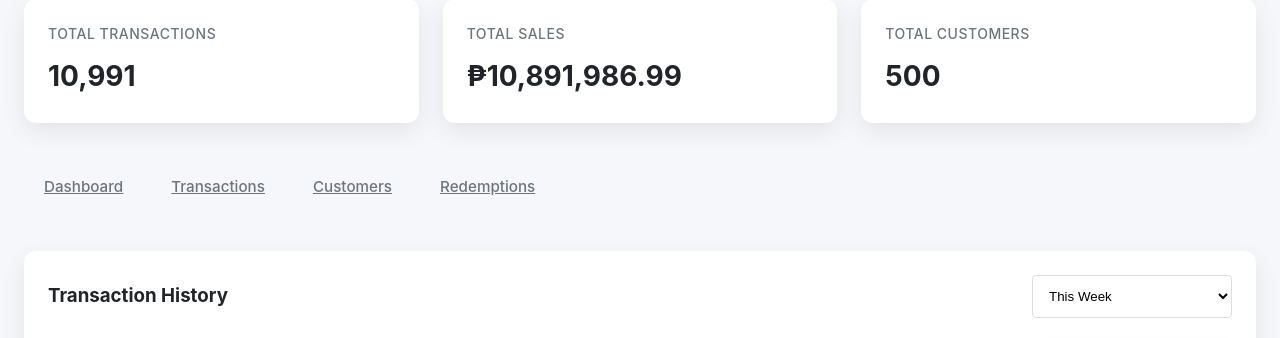
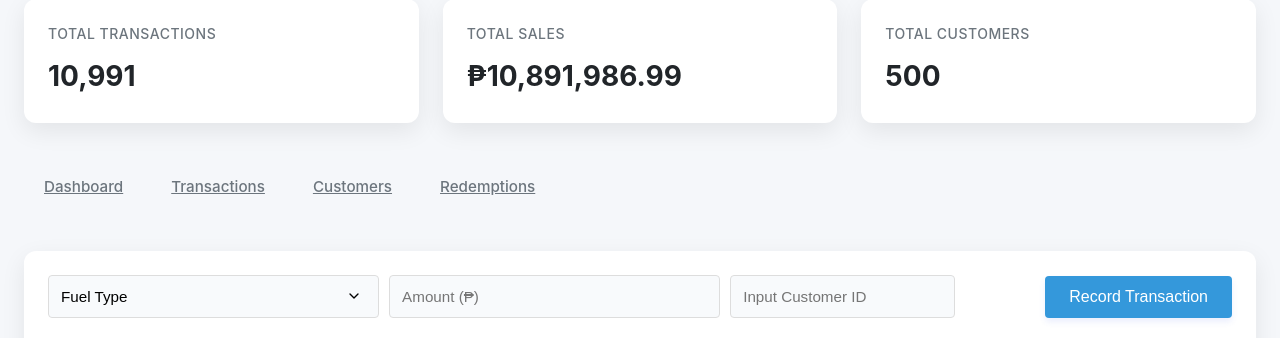
Before and after one commit to PooOrmond/gasoline-points-system, a Flask app: template templates/transaction.html in a window 1280 px wide. Shown: the part 195-533 px from the top of the page. Run offline with Flask 3, Linux system fonts and the light colour scheme; the template is opened without the code that fills it, so the values that code supplies are empty; data comes from the database, SQL or seed files in the repository.

Commit message:
Updated redeem.html

```diff
--- a/templates/admin.html
+++ b/templates/admin.html
@@ -129,8 +129,8 @@
         {% block content %}
         <h3>Recent Activity</h3>
         <p>
-          Welcome to the Fuel Reward System admin dashboard. Select a tab above
-          to manage different aspects of the system.
+          Welcome to the Fuel Reward System dashboard. Select a tab above to
+          manage different aspects of the system.
         </p>
         {% endblock %}
       </div>
--- a/templates/transaction.html
+++ b/templates/transaction.html
@@ -1,37 +1,5 @@
 {% extends "admin.html" %} {% block content %}
 <style>
-  /* Add these new styles for the sort controls */
-  .sort-controls {
-    display: flex;
-    justify-content: space-between;
-    margin-bottom: 20px;
-    align-items: center;
-    flex-wrap: wrap;
-    gap: 15px;
-  }
-  .sort-form {
-    display: flex;
-    gap: 10px;
-    align-items: center;
-  }
-  .sort-select {
-    padding: 0.75rem;
-    border: 1px solid #ddd;
-    border-radius: 4px;
-    background-color: white;
-    cursor: pointer;
-    min-width: 200px;
-  }
-
-  /* Rest of your existing styles remain the same */
-  .form-row {
-    display: flex;
-    gap: 10px;
-    margin-bottom: 20px;
-    flex-wrap: wrap;
-    align-items: flex-end;
-  }
-
   .form-row {
     display: flex;
     gap: 10px;
@@ -135,20 +103,6 @@
 </style>
 
 <form method="post" action="/transactions">
-
-<div class="sort-controls">
-  <h3>Transaction History</h3>
-  <form method="get" action="/transactions" class="sort-form">
-    <select name="time_filter" class="sort-select" onchange="this.form.submit()">
-      <option value="this_week" {% if request.args.get('time_filter')=='this_week' %}selected{% endif %}>This Week</option>
-      <option value="today" {% if request.args.get('time_filter')=='today' %}selected{% endif %}>Today</option>
-      <option value="this_month" {% if request.args.get('time_filter')=='this_month' %}selected{% endif %}>This Month</option>
-      <option value="last_month" {% if request.args.get('time_filter')=='last_month' %}selected{% endif %}>Last Month</option>
-      <option value="this_year" {% if request.args.get('time_filter')=='this_year' %}selected{% endif %}>This Year</option>
-      <option value="all" {% if request.args.get('time_filter')=='all' %}selected{% endif %}>All Time</option>
-    </select>
-  </form>
-</div>
   <div class="form-row">
     <select name="fuel_type" class="form-control" required>
       <option value="">Fuel Type</option>
```
